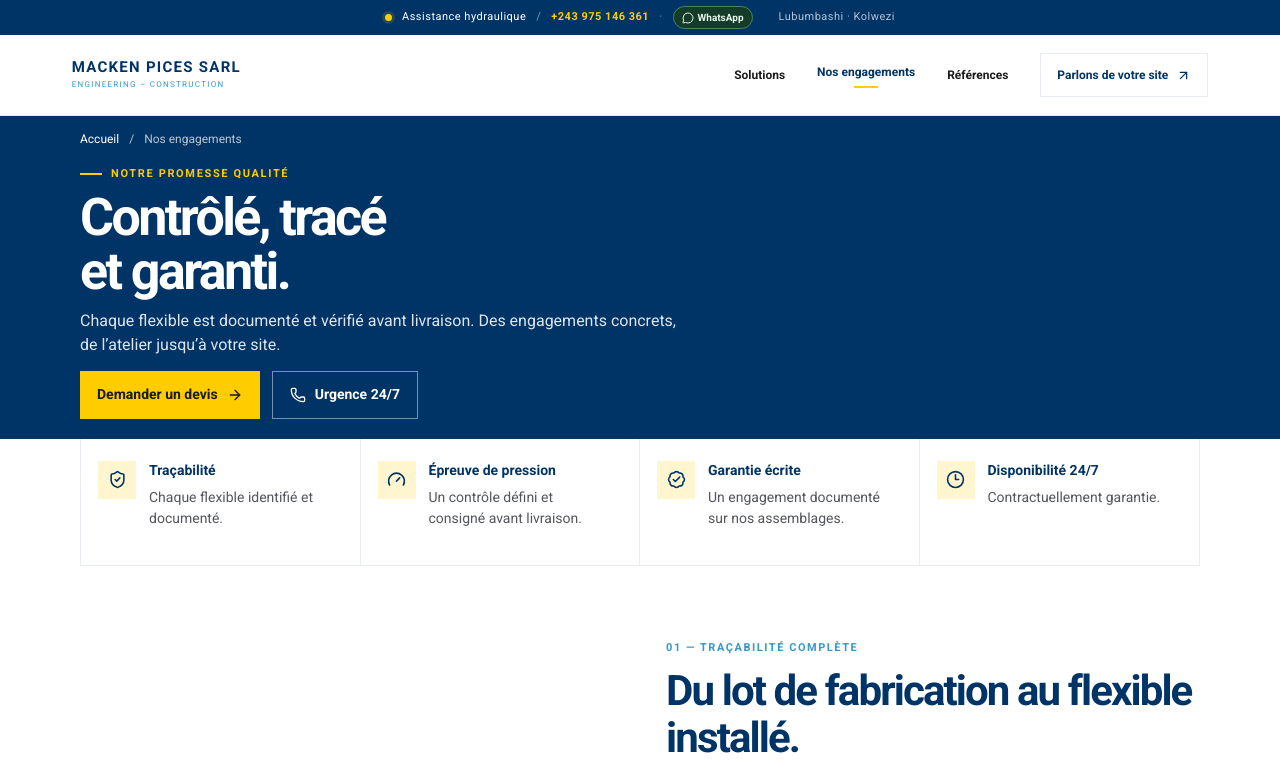
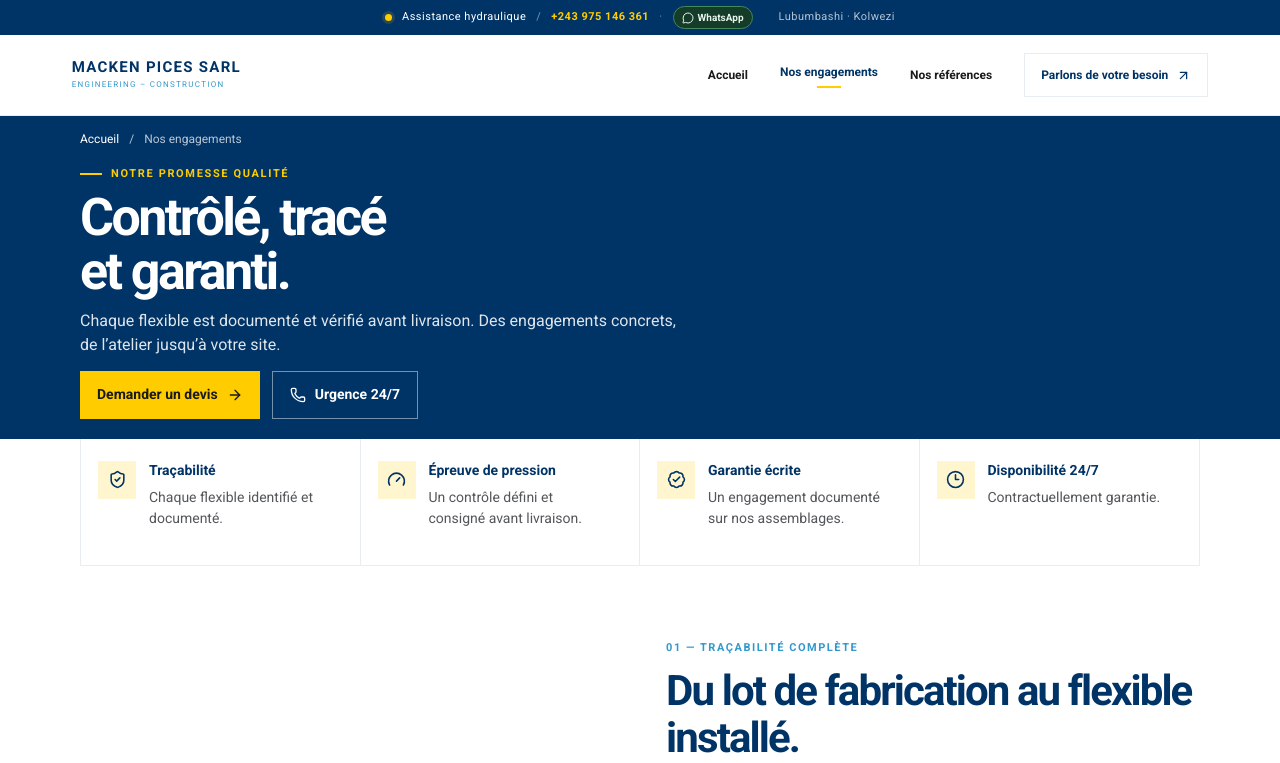
Before and after one commit to fkapia/new_repository, a Next.js app: page /engagements in a window 1280 px wide. Shown: the top 763 px of the page. Built offline with nearby package versions, Linux system fonts and the light colour scheme.

Commit message:
Update site navigation labels
V0-Chat-Id: juLRGX4tSYL

```diff
--- a/components/engagements-page.tsx
+++ b/components/engagements-page.tsx
@@ -152,10 +152,10 @@ function EngagementsHeader() {
         <div className="header-inner">
           <BrandMark homeHref="/" />
           <nav className="primary-nav" aria-label="Navigation principale">
-            <Link href="/#solutions">Solutions</Link>
-            <Link href="/engagements" aria-current="page">Nos engagements</Link>
-            <Link href="/references">Références</Link>
-            <Link className="nav-contact" href="/#contact">Parlons de votre site <ArrowUpRight size={15} /></Link>
+          <Link href="/#accueil">Accueil</Link>
+          <Link href="/engagements" aria-current="page">Nos engagements</Link>
+          <Link href="/references">Nos références</Link>
+          <Link className="nav-contact" href="/#contact">Parlons de votre besoin <ArrowUpRight size={15} /></Link>
           </nav>
         </div>
       </header>
--- a/components/hydraulics-landing.tsx
+++ b/components/hydraulics-landing.tsx
@@ -47,10 +47,10 @@ export function HydraulicsLanding() {
         <div className="header-inner">
           <BrandMark />
           <nav className="primary-nav" aria-label="Navigation principale">
-            <a href="#solutions">Solutions</a>
+            <a href="#accueil">Accueil</a>
             <a href="/engagements">Nos engagements</a>
-            <a href="/references">Références</a>
-            <a className="nav-contact" href="#contact">Parlons de votre site <ArrowUpRight size={15} /></a>
+            <a href="/references">Nos références</a>
+            <a className="nav-contact" href="#contact">Parlons de votre besoin <ArrowUpRight size={15} /></a>
           </nav>
         </div>
       </header>
--- a/components/reference-article.tsx
+++ b/components/reference-article.tsx
@@ -53,11 +53,10 @@ function ReferenceHeader() {
       <div className="header-inner">
         <BrandMark homeHref="/" />
         <nav className="primary-nav" aria-label="Navigation principale">
-          <Link href="/">Accueil</Link>
-          <Link href="/#solutions">Solutions</Link>
+          <Link href="/#accueil">Accueil</Link>
           <Link href="/#engagements">Nos engagements</Link>
-          <Link href="/references" aria-current="page">Références</Link>
-          <Link className="nav-contact" href="/#contact">Parlons de votre site <ArrowUpRight size={15} /></Link>
+          <Link href="/references" aria-current="page">Nos références</Link>
+          <Link className="nav-contact" href="/#contact">Parlons de votre besoin <ArrowUpRight size={15} /></Link>
         </nav>
       </div>
     </header>
--- a/components/references-page.tsx
+++ b/components/references-page.tsx
@@ -35,10 +35,10 @@ function ReferencesHeader() {
             <span className="brand-copy"><strong>MACKEN PICES SARL</strong><span>ENGINEERING – CONSTRUCTION</span></span>
           </Link>
           <nav className="primary-nav" aria-label="Navigation principale">
-            <Link href="/#solutions">Solutions</Link>
-            <Link href="/engagements">Nos engagements</Link>
-            <Link href="/references" aria-current="page">Références</Link>
-            <Link className="nav-contact" href="/#contact">Parlons de votre site <ArrowUpRight size={15} /></Link>
+          <Link href="/#accueil">Accueil</Link>
+          <Link href="/engagements">Nos engagements</Link>
+          <Link href="/references" aria-current="page">Nos références</Link>
+          <Link className="nav-contact" href="/#contact">Parlons de votre besoin <ArrowUpRight size={15} /></Link>
           </nav>
         </div>
       </header>
```
